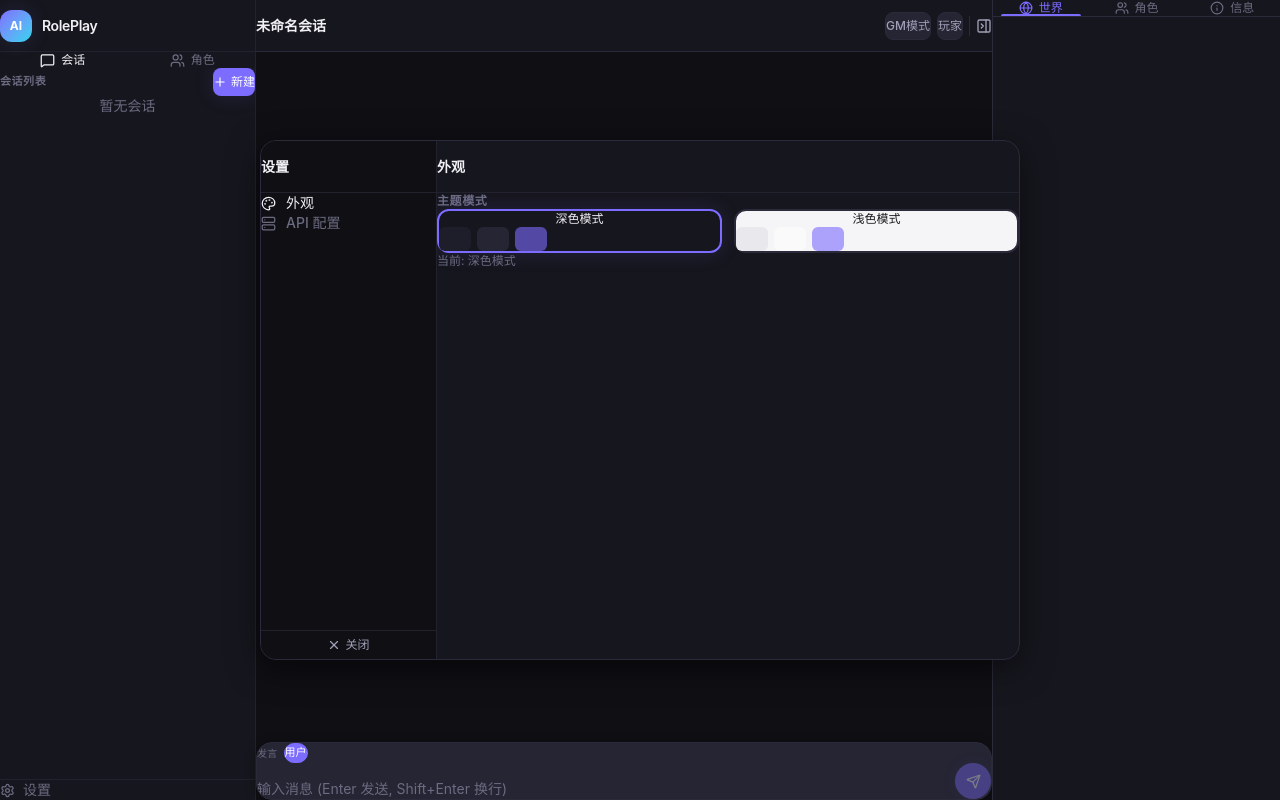
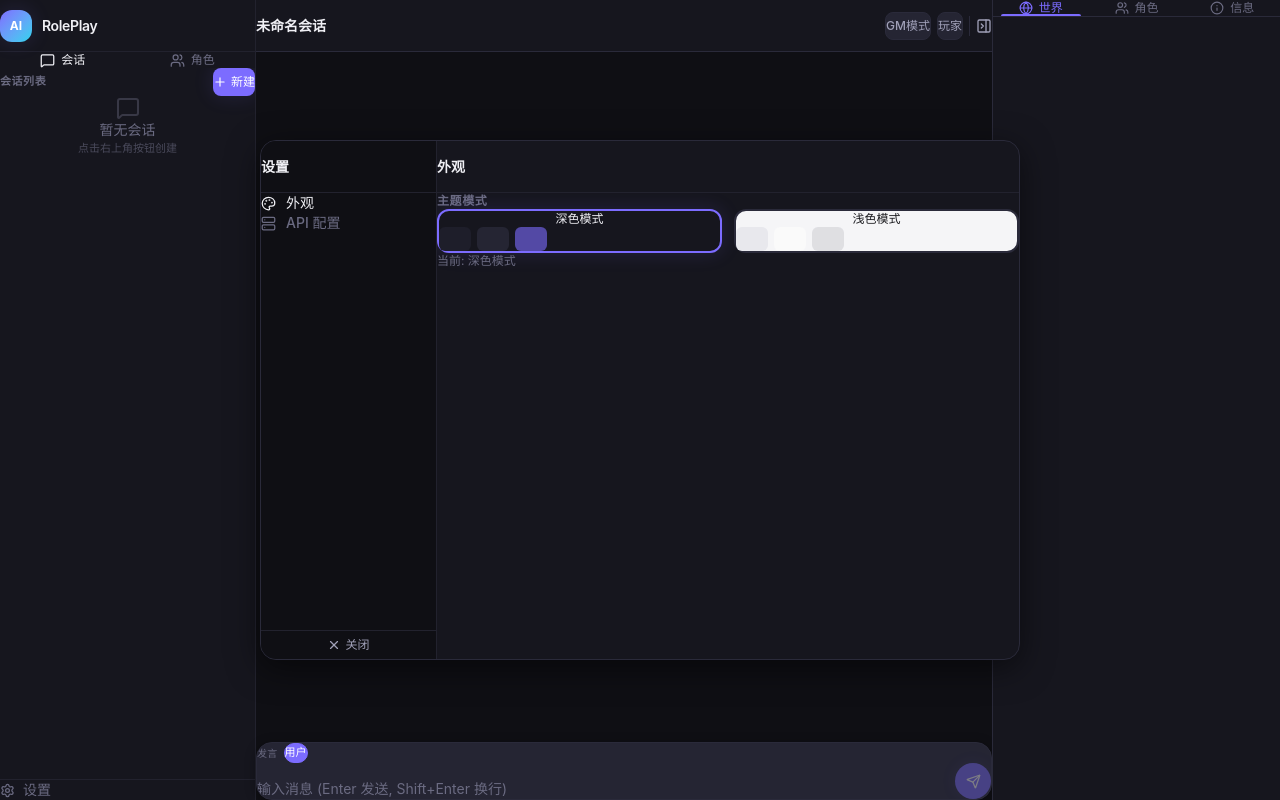
Before and after one commit to onebyter/ai-roleplay, a React (Vite) app: page / in a window 1280 px wide. Both pictures are taken after a click on the button "设置". Built offline with nearby package versions, Linux system fonts and the light colour scheme.

Commit message:
ui: P2 fixes - tab animation, empty states, button visibility, preview colors, readonly areas, redundant styles

```diff
--- a/src/components/layout/RightPanel.tsx
+++ b/src/components/layout/RightPanel.tsx
@@ -33,9 +33,13 @@ export default function RightPanel() {
           >
             {tab.icon}
             {tab.label}
-            {activeTab === tab.id && (
-              <span className="absolute bottom-0 left-2 right-2 h-[2px] bg-[var(--color-accent)] rounded-t-full" />
-            )}
+            <span
+              className="absolute bottom-0 left-2 right-2 h-[2px] bg-[var(--color-accent)] rounded-t-full transition-all duration-200 ease-out"
+              style={{
+                opacity: activeTab === tab.id ? 1 : 0,
+                transform: activeTab === tab.id ? 'scaleX(1)' : 'scaleX(0.5)',
+              }}
+            />
           </button>
         ))}
       </div>
@@ -49,13 +53,13 @@ export default function RightPanel() {
               <div className="space-y-3">
                 <div>
                   <label className="text-[11px] text-[var(--color-text-muted)] mb-1.5 block px-1">世界名称</label>
-                  <div className="text-sm px-3 py-2 rounded-[var(--radius-md)] bg-[var(--color-bg-tertiary)] border border-[var(--color-border)]">
+                  <div className="text-sm px-3 py-2 rounded-[var(--radius-md)] bg-[var(--color-bg-secondary)]">
                     {currentSession.worldSetting.name}
                   </div>
                 </div>
                 <div>
                   <label className="text-[11px] text-[var(--color-text-muted)] mb-1.5 block px-1">世界描述</label>
-                  <div className="text-sm px-3 py-2 rounded-[var(--radius-md)] bg-[var(--color-bg-tertiary)] border border-[var(--color-border)] leading-relaxed">
+                  <div className="text-sm px-3 py-2 rounded-[var(--radius-md)] bg-[var(--color-bg-secondary)] leading-relaxed">
                     {currentSession.worldSetting.description}
                   </div>
                 </div>
@@ -135,7 +139,7 @@ export default function RightPanel() {
                 ['消息数', String(currentSession.messages.length)],
                 ['角色数', String(currentSession.characters.length)],
               ].map(([label, value]) => (
-                <div key={label} className="flex justify-between px-1 py-1.5 rounded-[var(--radius-sm)] bg-[var(--color-bg-tertiary)] px-2.5">
+                <div key={label} className="flex justify-between px-2.5 py-1.5 rounded-[var(--radius-sm)] bg-[var(--color-bg-tertiary)]">
                   <span className="text-[var(--color-text-muted)]">{label}</span>
                   <span className="font-medium">{value}</span>
                 </div>
--- a/src/components/layout/Sidebar.tsx
+++ b/src/components/layout/Sidebar.tsx
@@ -162,8 +162,10 @@ export default function Sidebar() {
             ))}
 
             {sessions.length === 0 && (
-              <div className="text-center py-12 text-sm text-[var(--color-text-muted)]">
-                暂无会话
+              <div className="flex flex-col items-center py-12">
+                <MessageSquare size={24} className="text-[var(--color-text-muted)] opacity-40 mb-2" />
+                <div className="text-sm text-[var(--color-text-muted)]">暂无会话</div>
+                <div className="text-[11px] text-[var(--color-text-muted)] opacity-60 mt-0.5">点击右上角按钮创建</div>
               </div>
             )}
           </>
@@ -187,7 +189,7 @@ export default function Sidebar() {
                   <Avatar name={char.name} size="sm" />
                   <span className="text-sm truncate">{char.name}</span>
                 </div>
-                <div className="flex items-center gap-1 opacity-0 group-hover:opacity-100 transition-opacity">
+                <div className="flex items-center gap-1 opacity-40 group-hover:opacity-100 transition-opacity">
                   {currentSession && (
                     <button
                       onClick={(e) => {
@@ -210,8 +212,10 @@ export default function Sidebar() {
               </div>
             ))}
             {characters.length === 0 && (
-              <div className="text-center py-12 text-sm text-[var(--color-text-muted)]">
-                暂无角色
+              <div className="flex flex-col items-center py-12">
+                <Users size={24} className="text-[var(--color-text-muted)] opacity-40 mb-2" />
+                <div className="text-sm text-[var(--color-text-muted)]">暂无角色</div>
+                <div className="text-[11px] text-[var(--color-text-muted)] opacity-60 mt-0.5">点击右上角按钮添加</div>
               </div>
             )}
           </>
--- a/src/components/settings/ApiConfigPanel.tsx
+++ b/src/components/settings/ApiConfigPanel.tsx
@@ -206,11 +206,11 @@ export default function ApiConfigPanel() {
                 <div className="flex gap-1">
                   <Button size="sm" variant="secondary" onClick={handleFetchModels} disabled={fetchingModels}>
                     {fetchingModels ? <Loader2 size={12} className="animate-spin" /> : <Download size={12} />}
-                    <span className="text-[10px]">获取</span>
+                    <span className="text-[11px]">获取</span>
                   </Button>
                   <Button size="sm" variant="secondary" onClick={handleTestConnection} disabled={testingConn === editingId || form.models.length === 0}>
                     {testingConn === editingId ? <Loader2 size={12} className="animate-spin" /> : <Wifi size={12} />}
-                    <span className="text-[10px]">测试</span>
+                    <span className="text-[11px]">测试</span>
                   </Button>
                 </div>
               </div>
--- a/src/components/settings/SettingsModal.tsx
+++ b/src/components/settings/SettingsModal.tsx
@@ -14,6 +14,11 @@ const NAV_ITEMS: { id: SettingsNav; label: string; icon: React.ReactNode }[] = [
   { id: 'appearance', label: '外观', icon: <Palette size={15} /> },
   { id: 'api', label: 'API 配置', icon: <Server size={15} /> },
 ]
+
+const THEME_PREVIEW: Record<string, { bg: string; text: string; blocks: string[] }> = {
+  dark:  { bg: '#16161e', text: '#f0f0f5', blocks: ['#1e1e2a', '#252533', '#7c6cff'] },
+  light: { bg: '#f5f5f7', text: '#1b1b1f', blocks: ['#e8e8ed', '#fafafa', '#d1d1d6'] },
+}
 
 export default function SettingsModal({ onClose }: SettingsModalProps) {
   const [activeNav, setActiveNav] = useState<SettingsNav>('appearance')
@@ -78,18 +83,18 @@ export default function SettingsModal({ onClose }: SettingsModalProps) {
                       onClick={() => useSettingsStore.getState().setTheme(t)}
                       className="flex-1 p-4 rounded-[var(--radius-lg)] border-2 transition-all duration-150"
                       style={{
-                        backgroundColor: t === 'dark' ? '#16161e' : '#f5f5f7',
+                        backgroundColor: THEME_PREVIEW[t].bg,
                         borderColor: theme === t ? 'var(--color-accent)' : 'var(--color-border)',
                         boxShadow: theme === t ? 'var(--shadow-accent)' : 'none',
                       }}
                     >
-                      <div className="text-xs font-medium mb-2" style={{ color: t === 'dark' ? '#f0f0f5' : '#1b1b1f' }}>
+                      <div className="text-xs font-medium mb-2" style={{ color: THEME_PREVIEW[t].text }}>
                         {t === 'dark' ? '深色模式' : '浅色模式'}
                       </div>
                       <div className="flex gap-1.5">
-                        <div className="w-8 h-6 rounded-sm" style={{ backgroundColor: t === 'dark' ? '#1e1e2a' : '#e8e8ed' }} />
-                        <div className="w-8 h-6 rounded-sm" style={{ backgroundColor: t === 'dark' ? '#252533' : '#fafafa' }} />
-                        <div className="w-8 h-6 rounded-sm" style={{ backgroundColor: 'var(--color-accent)', opacity: 0.6 }} />
+                        {THEME_PREVIEW[t].blocks.map((c, i) => (
+                          <div key={i} className="w-8 h-6 rounded-sm" style={{ backgroundColor: c, opacity: i === 2 ? 0.6 : 1 }} />
+                        ))}
                       </div>
                     </button>
                   ))}
```
